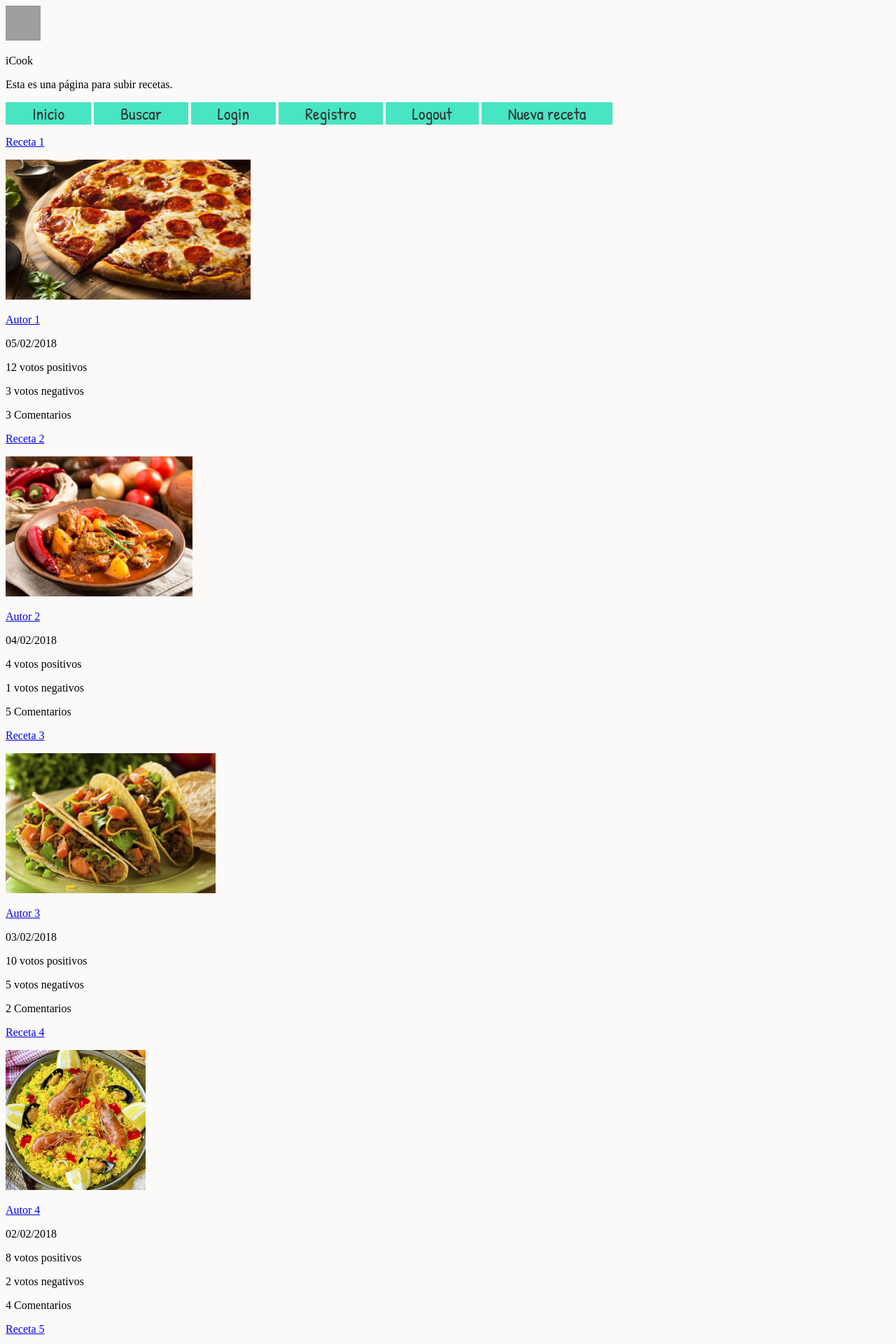
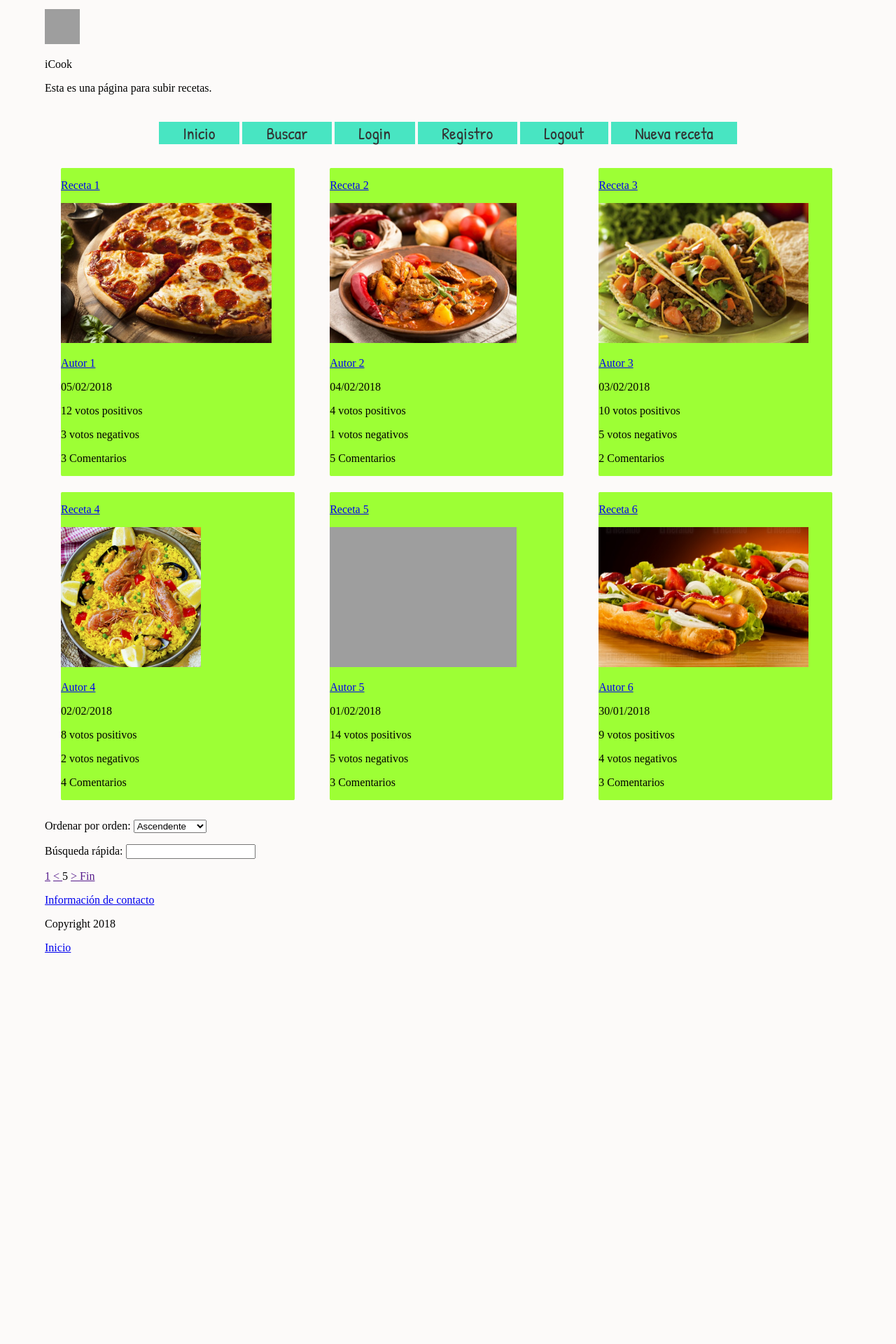
Before and after one commit to davmm96/PCW, a PHP site: page / in a window 1280 px wide. Shown: the top 1920 px of the page at 70% size. After the commit the page ends 1361 px from the top, so only its background shows below. Run offline with PHP 8.4, Linux system fonts and the light colour scheme; some libraries are stand-ins or nearby versions; grey boxes are pictures that could not be loaded.

Commit message:
CSS INDEX A MEDIO HACER

```diff
--- a/acerca.html
+++ b/acerca.html
@@ -1,8 +1,11 @@
 <!DOCTYPE html>
 <html>
 <head lang="es">
+	<link href="https://fonts.googleapis.com/css?family=Patrick+Hand" rel="stylesheet">
+	<link href="https://use.fontawesome.com/releases/v5.0.6/css/all.css" rel="stylesheet">
 	<title>iCook-Acerca</title>
 	<meta charset="UTF-8">
+	<link rel="stylesheet" type="text/css" href="estilo.css">
 </head>
 <body>
 	<header>
@@ -10,7 +13,7 @@
 		<p>iCook</p>
 		<p>Esta es una página para subir recetas.</p>
 
-		<div>
+		<div class="menu-horizontal">
 			<a href="index.html">Inicio</a>
 			<a href="buscar.html">Buscar</a>
 			<a href="login.html">Login</a>
--- a/buscar.html
+++ b/buscar.html
@@ -1,8 +1,11 @@
 <!DOCTYPE html>
 <html>
 	<head>
+		<link href="https://fonts.googleapis.com/css?family=Patrick+Hand" rel="stylesheet">
+		<link href="https://use.fontawesome.com/releases/v5.0.6/css/all.css" rel="stylesheet">
 		<title>iCook</title>
 		<meta charset="UTF-8">
+		<link rel="stylesheet" type="text/css" href="estilo.css">
 	</head>
     <body>
        	<header>
@@ -10,7 +13,7 @@
 		<p>iCook</p>
 		<p>Esta es una página para subir recetas.</p>
 
-		<div>
+		<div class="menu-horizontal">
 			<a href="index.html">Inicio</a>
 			<a href="buscar.html">Buscar</a>
 			<a href="login.html">Login</a>
--- a/estilo.css
+++ b/estilo.css
@@ -1,11 +1,12 @@
 body{
+    margin: 1% 5%;
     background-color: #FCFAF9;
 }
 
 .form-vertical input {
     width: 100%;
-    padding: 12px 20px;
-    margin: 8px 0;
+    padding: 1% 1%;
+    margin: 1% 0;
     display: inline-block;
     border: 1px solid #ccc;
     border-radius: 4px;
@@ -16,8 +17,8 @@
     width: 100%;
     background-color: #0044b2;
     color: white;
-    padding: 14px 20px;
-    margin: 8px 0;
+    padding: 1% 1%;
+    margin: 1% 0;
     border: none;
     border-radius: 4px;
     cursor: pointer;
@@ -28,10 +29,15 @@
 }
 
 .menu-horizontal{
-
+    text-align: center;
+    width: 100%;
+    box-sizing: border-box;
+    margin: auto;
 }
 
 .menu-horizontal a{
+    display: inline-block;
+    transition: background-color 0.2s ease-in-out , color 0.5s ease-in-out ;
     background-color: #48E5C2;
     color: #333333;
     box-sizing: border-box;
@@ -39,10 +45,37 @@
     font-family: 'Patrick Hand', cursive;
     font-size: 150%;
     padding: 0% 3%;
+    margin: 2% 0%;
 }
 
 .menu-horizontal a:hover{
-    background-color: #48E5C2;
+    color: #FCFAF9;
+    background-color: #5e5e5e;
 }
 
+
+.contenido{
+    box-sizing: border-box;
+}
+
+.contenido article{
+    background-color: #9dff35;
+    display: inline-block;
+    width: 29%;
+    margin: 1% 2%;
+    border-radius: 0.5%;
+}
+
+.contenido article
+
+.contenido article .titulo-receta{
+    font-family: 'Patrick Hand', cursive;
+    color: #333333;
+    text-decoration: none;
+    font-size: 120%;
+}
+
+.contenido article img{
+    max-width: 90%;
+}
 /* #DDD92A */
--- a/index.html
+++ b/index.html
@@ -13,7 +13,7 @@
 		<p>iCook</p>
 		<p>Esta es una página para subir recetas.</p>
 
-		<div class="menu-horizontal">
+		<div class="menu-horizontal" id="menu-principal">
 			<a href="index.html">Inicio</a>
 			<a href="buscar.html">Buscar</a>
 			<a href="login.html">Login</a>
@@ -23,8 +23,9 @@
 		</div>
 	</header>
 
-	<article>
-		<p><a href="receta.html">Receta 1</a></p>
+	<div class="contenido">
+		<article>
+		<p><a href="receta.html" class="titulo-receta">Receta 1</a></p>
 		<img src="img/receta1.jpg" alt="foto receta1" width="350" height="200">
 		<p><a href="buscar.html">Autor 1</a></p>
 		<p>05/02/2018</p>
@@ -34,7 +35,7 @@
 	</article>
 
 	<article>
-		<p><a href="receta.html">Receta 2</a></p>
+		<p><a href="receta.html" class="titulo-receta">Receta 2</a></p>
 		<img src="img/receta2.jpg" alt="foto receta2 width="350" height="200">
 		<p><a href="buscar.html">Autor 2</a></p>
 		<p>04/02/2018</p>
@@ -44,7 +45,7 @@
 	</article>
 
 	<article>
-		<p><a href="receta.html">Receta 3</a></p>
+		<p><a href="receta.html" class="titulo-receta">Receta 3</a></p>
 		<img src="img/receta3.jpg" alt="foto receta3 width="350" height="200">
 		<p><a href="buscar.html">Autor 3</a></p>
 		<p>03/02/2018</p>
@@ -54,7 +55,7 @@
 	</article>
 
 	<article>
-		<p><a href="receta.html">Receta 4</a></p>
+		<p><a href="receta.html" class="titulo-receta">Receta 4</a></p>
 		<img src="img/receta4.jpg" alt="foto receta4 width="350" height="200">
 		<p><a href="buscar.html">Autor 4</a></p>
 		<p>02/02/2018</p>
@@ -64,7 +65,7 @@
 	</article>
 
 	<article>
-		<p><a href="receta.html">Receta 5</a></p>
+		<p><a href="receta.html" class="titulo-receta">Receta 5</a></p>
 		<img src="img/receta5.jpg" alt="foto receta5 width="350" height="200">
 		<p><a href="buscar.html">Autor 5</a></p>
 		<p>01/02/2018</p>
@@ -74,7 +75,7 @@
 	</article>
 
 	<article>
-		<p><a href="receta.html">Receta 6</a></p>
+		<p><a href="receta.html" class="titulo-receta">Receta 6</a></p>
 		<img src="img/receta6.jpg" alt="foto receta6 width="350" height="200">
 		<p><a href="buscar.html">Autor 6</a></p>
 		<p>30/01/2018</p>
@@ -82,6 +83,8 @@
 		<p>4 votos negativos</p>
 		<p>3 Comentarios</p>
 	</article>
+	</div>
+
 
 	<form>
 		<p>
--- a/receta.html
+++ b/receta.html
@@ -1,8 +1,11 @@
 <!DOCTYPE html>
 <html>
 	<head>
+		<link href="https://fonts.googleapis.com/css?family=Patrick+Hand" rel="stylesheet">
+		<link href="https://use.fontawesome.com/releases/v5.0.6/css/all.css" rel="stylesheet">
 		<title>iCook</title>
 		<meta charset="UTF-8">
+		<link rel="stylesheet" type="text/css" href="estilo.css">
 	</head>
     <body>
     	<header>
@@ -10,7 +13,7 @@
 			<p>iCook</p>
 			<p>Esta es una página para subir recetas.</p>
 
-		<div>
+			<div class="menu-horizontal">
 				<a href="index.html">Inicio</a>
 				<a href="buscar.html">Buscar</a>
 				<a href="login.html">Login</a>
--- a/registro.html
+++ b/registro.html
@@ -1,6 +1,8 @@
 <!DOCTYPE html>
 <html>
 	<head>
+		<link href="https://fonts.googleapis.com/css?family=Patrick+Hand" rel="stylesheet">
+		<link href="https://use.fontawesome.com/releases/v5.0.6/css/all.css" rel="stylesheet">
 		<title>iCook</title>
 		<meta charset="UTF-8">
 		<link rel="stylesheet" type="text/css" href="estilo.css">
@@ -11,7 +13,7 @@
 			<p>iCook</p>
 			<p>Esta es una página para subir recetas.</p>
 
-		<div>
+			<div class="menu-horizontal">
 				<a href="index.html">Inicio</a>
 				<a href="buscar.html">Buscar</a>
 				<a href="login.html">Login</a>
```
Also changed, not shown: login.html (+5 -2 lines), nueva-receta.html (+11 -8 lines). Lines whose indentation alone changed are shown as unchanged.
